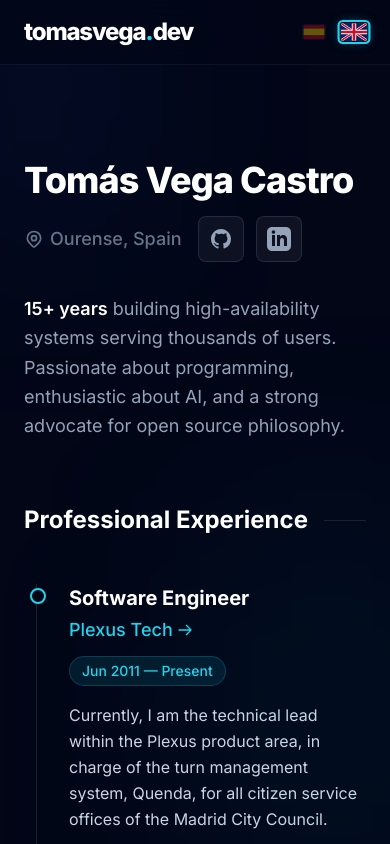
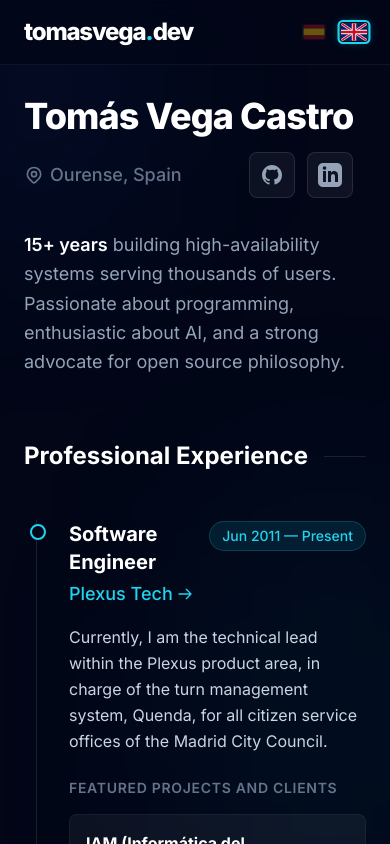
Before and after one commit to tomasVega/tomasvega.dev, a Next.js app: page /en in a window 390 px wide. Shown: the top 844 px of the page. Built offline with nearby package versions, Linux system fonts and the light colour scheme.

Commit message:
mobile visual fixes and deprecated file

```diff
--- a/src/app/[locale]/page.js
+++ b/src/app/[locale]/page.js
@@ -18,7 +18,7 @@
   return (
     <>
       <Header dict={dict} locale={locale} />
-      <main id="main-content" className="max-w-3xl mx-auto px-6 pt-40 pb-20">
+      <main id="main-content" className="max-w-3xl mx-auto px-6 pt-24 sm:pt-40 pb-20">
         <Hero dict={dict} />
         <Experience dict={dict} />
         <Education dict={dict} />
--- a/src/components/Education.js
+++ b/src/components/Education.js
@@ -7,9 +7,9 @@
       </div>
 
       <div className="bg-gradient-to-b from-white/5 to-transparent border border-white/10 rounded-2xl p-6 sm:p-8 mb-6 hover:border-white/20 transition-all">
-        <div className="flex flex-col sm:flex-row sm:justify-between sm:items-baseline mb-2">
+        <div className="flex flex-row justify-between items-baseline mb-2">
           <h4 className="text-xl font-bold text-white">{dict.education.degree}</h4>
-          <span className="text-sm text-slate-400 mt-2 sm:mt-0">2006 — 2012</span>
+          <span className="text-sm font-medium text-slate-400 bg-white/5 border border-white/10 px-3 py-1 rounded-full ml-4 whitespace-nowrap">2006 — 2012</span>
         </div>
         <div className="text-cyan-400 font-medium mb-6">
           <a
--- a/src/components/Experience.js
+++ b/src/components/Experience.js
@@ -14,7 +14,7 @@
         <div className="relative group">
           <div className="absolute -left-[39px] top-1 w-4 h-4 rounded-full bg-slate-950 border-2 border-cyan-400 group-hover:scale-125 group-hover:bg-cyan-400 group-hover:shadow-[0_0_15px_rgba(34,211,238,0.5)] transition-all duration-300" aria-hidden="true"></div>
 
-          <div className="flex flex-col sm:flex-row sm:justify-between sm:items-baseline mb-4">
+          <div className="flex flex-row justify-between items-baseline mb-4">
             <div>
               <h4 className="text-xl font-bold text-white">{dict.experience.plexus.role}</h4>
               <div className="text-lg font-medium text-slate-400 mt-1">
@@ -31,7 +31,7 @@
                 </a>
               </div>
             </div>
-            <span className="text-sm font-medium text-cyan-400 bg-cyan-400/10 border border-cyan-400/20 px-3 py-1 rounded-full mt-3 sm:mt-0 w-max">
+            <span className="text-sm font-medium text-cyan-400 bg-cyan-400/10 border border-cyan-400/20 px-3 py-1 rounded-full ml-4 whitespace-nowrap">
               {dict.experience.plexus.duration}
             </span>
           </div>
@@ -59,7 +59,7 @@
         <div className="relative group">
           <div className="absolute -left-[39px] top-1 w-4 h-4 rounded-full bg-slate-950 border-2 border-cyan-400 group-hover:scale-125 group-hover:bg-cyan-400 group-hover:shadow-[0_0_15px_rgba(34,211,238,0.5)] transition-all duration-300" aria-hidden="true"></div>
 
-          <div className="flex flex-col sm:flex-row sm:justify-between sm:items-baseline mb-4">
+          <div className="flex flex-row justify-between items-baseline mb-4">
             <div>
               <h4 className="text-xl font-bold text-white">{dict.experience.globant.role}</h4>
               <div className="text-lg font-medium text-slate-400 mt-1">
@@ -77,7 +77,7 @@
                 <span className="text-sm text-slate-500"> | Buenos Aires</span>
               </div>
             </div>
-            <span className="text-sm font-medium text-slate-400 bg-white/5 border border-white/10 px-3 py-1 rounded-full mt-3 sm:mt-0 w-max">
+            <span className="text-sm font-medium text-slate-400 bg-white/5 border border-white/10 px-3 py-1 rounded-full ml-4 whitespace-nowrap">
               {dict.experience.globant.duration}
             </span>
           </div>
--- a/src/components/Hero.js
+++ b/src/components/Hero.js
@@ -1,12 +1,13 @@
 export default function Hero({ dict }) {
   return (
     <section id="hero" className="mb-16 animate-fade-up">
+      <div className="w-fit max-w-full">
         <h1 className="text-4xl sm:text-7xl font-extrabold tracking-tight mb-4 text-white whitespace-nowrap">
           Tomás Vega Castro
           {/* <span className="text-transparent bg-clip-text bg-gradient-to-r from-cyan-400 to-blue-500">Castro</span>*/}
         </h1>
 
-      <div className="text-xl sm:text-2xl font-medium text-slate-400 mb-6 flex flex-row flex-wrap items-center gap-4">
+        <div className="text-xl sm:text-2xl font-medium text-slate-400 mb-6 flex flex-row items-center justify-between sm:justify-start sm:gap-6 w-full">
           {/* Active Badge with explicit screen reader description */}
           <div className="flex items-center gap-1.5 text-slate-500 text-lg">
             <svg className="w-5 h-5" fill="none" stroke="currentColor" viewBox="0 0 24 24" aria-hidden="true">
@@ -43,6 +44,7 @@
             </a>
           </div>
         </div>
+      </div>
 
       <p
         className="text-lg text-slate-400 leading-relaxed max-w-2xl mt-8"
--- a/src/middleware.js
+++ b/src/proxy.js
@@ -3,7 +3,7 @@
 const locales = ['es', 'en']
 const defaultLocale = 'es'
 
-export function middleware(request) {
+export function proxy(request) {
   const { pathname } = request.nextUrl
 
   // Check if pathname already has a locale
```
Lines whose indentation alone changed are shown as unchanged.
